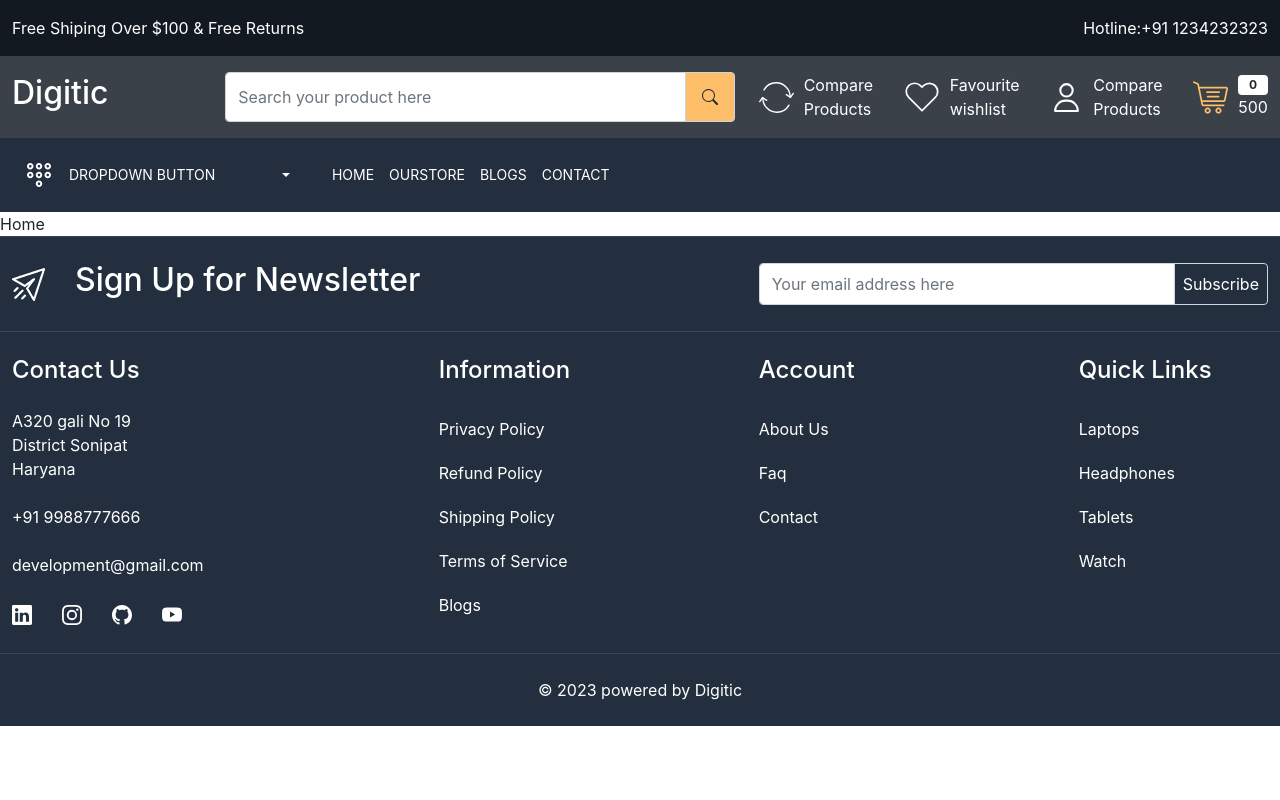
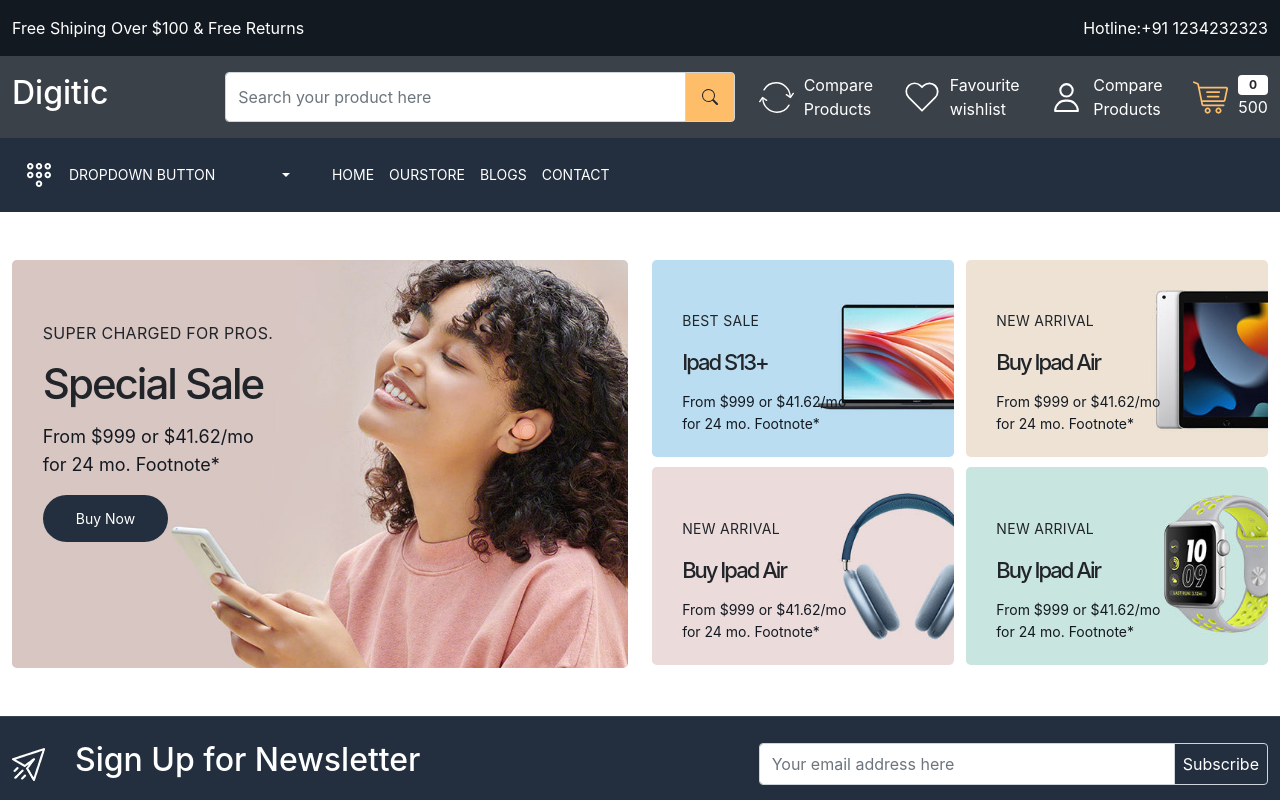
Before and after one commit to nishadamit/ecommerce-mern, a React (Create React App) app in the folder frontend/: page / in a window 1280 px wide. Shown: the top 800 px of the page. Built offline with nearby package versions, Linux system fonts and the light colour scheme.

Commit message:
home section-1 added

```diff
--- a/frontend/public/index.html
+++ b/frontend/public/index.html
@@ -10,21 +10,28 @@
       content="Web site created using create-react-app"
     />
     <link rel="apple-touch-icon" href="%PUBLIC_URL%/logo192.png" />
-    <link rel="preconnect" href="https://fonts.googleapis.com">
-    <link rel="preconnect" href="https://fonts.gstatic.com" crossorigin>
-    <link href="https://fonts.googleapis.com/css2?family=Rubik:wght@300;400;500;600;700;800&display=swap" rel="stylesheet">
+    <link rel="preconnect" href="https://fonts.googleapis.com" />
+    <link rel="preconnect" href="https://fonts.gstatic.com" crossorigin />
+    <link
+      href="https://fonts.googleapis.com/css2?family=Rubik:wght@300;400;500;600;700;800&display=swap"
+      rel="stylesheet"
+    />
     <link
       href="https://cdn.jsdelivr.net/npm/bootstrap@5.0.2/dist/css/bootstrap.min.css"
       rel="stylesheet"
-      integrity="sha384-EVSTQN3/azprG1Anm3QDgpJLIm9Nao0Yz1ztcQTwFspd3yD65VohhpuuCOmLASjC" crossorigin="anonymous"
-    >
+      integrity="sha384-EVSTQN3/azprG1Anm3QDgpJLIm9Nao0Yz1ztcQTwFspd3yD65VohhpuuCOmLASjC"
+      crossorigin="anonymous"
+    />
     <link rel="manifest" href="%PUBLIC_URL%/manifest.json" />
     <title>E-Commerce App</title>
   </head>
   <body>
     <noscript>You need to enable JavaScript to run this app.</noscript>
     <div id="root"></div>
-    <script src="https://cdn.jsdelivr.net/npm/bootstrap@5.0.2/dist/js/bootstrap.bundle.min.js" integrity="sha384-MrcW6ZMFYlzcLA8Nl+NtUVF0sA7MsXsP1UyJoMp4YLEuNSfAP+JcXn/tWtIaxVXM" crossorigin="anonymous">
-    </script>
+    <script
+      src="https://cdn.jsdelivr.net/npm/bootstrap@5.0.2/dist/js/bootstrap.bundle.min.js"
+      integrity="sha384-MrcW6ZMFYlzcLA8Nl+NtUVF0sA7MsXsP1UyJoMp4YLEuNSfAP+JcXn/tWtIaxVXM"
+      crossorigin="anonymous"
+    ></script>
   </body>
 </html>
--- a/frontend/src/App.css
+++ b/frontend/src/App.css
@@ -8,6 +8,8 @@
   --color-3b4149: #3b4149;
   --color-febd69: #febd69;
   --color-232f3e: #232f3e;
+  --color-bf4800: #bf4800;
+  --color-f5f5f7: #f5f5f7;
 }
 body {
   font-family: "Rubik", sans-serif;
@@ -28,6 +30,19 @@ a {
 }
 .g-30 {
   gap: 30px;
+}
+
+.button {
+  background-color: var(--color-232f3e);
+  color: white;
+  font-size: 14px;
+  padding: 13px 33px;
+  border-radius: 25px;
+  transition: all 0.5s ease-in;
+}
+.button:hover {
+  background-color: var(--color-febd69);
+  color: #131921;
 }
 
 /* header starts here  */
@@ -90,3 +105,63 @@ footer .input-group-text {
   padding: 8px 17px;
 }
 /* footer ends here  */
+
+/* hoem starts here  */
+.main-banner-content {
+  top: 15%;
+  left: 5%;
+}
+.main-banner-content h4 {
+  font-size: 16px;
+  line-height: 24px;
+  font-weight: 400;
+  color: var(--color-bf480);
+  margin: 0 0 12px;
+  letter-spacing: 0.3px;
+  text-transform: uppercase;
+}
+.main-banner-content h5 {
+  font-size: 42px;
+  line-height: 54px;
+  font-weight: 500;
+  margin: 0 0 12px;
+  letter-spacing: -2px;
+  text-transform: none;
+}
+.main-banner-content p {
+  font-size: 18px;
+  line-height: 28px;
+  letter-spacing: 0.4;
+  color: var(--color-131921);
+}
+.small-banner {
+  width: 49%;
+}
+.small-banner-content {
+  top: 25%;
+  left: 10%;
+}
+.small-banner-content h4 {
+  font-size: 14px;
+  line-height: 24px;
+  font-weight: 400;
+  color: var(--color-bf480);
+  margin: 0 0 12px;
+  letter-spacing: 0.3px;
+  text-transform: uppercase;
+}
+.small-banner-content h5 {
+  font-size: 22px;
+  line-height: 34px;
+  font-weight: 500;
+  margin: 0 0 12px;
+  letter-spacing: -2px;
+  text-transform: none;
+}
+.small-banner-content p {
+  font-size: 14px;
+  line-height: 22px;
+  letter-spacing: 0.4;
+  color: var(--color-131921);
+}
+/* home ends here */
--- a/frontend/src/components/Footer.jsx
+++ b/frontend/src/components/Footer.jsx
@@ -1,13 +1,6 @@
 import React from "react";
 import { Link } from "react-router-dom";
-import {
-  BsLinkedin,
-  BsInstagram,
-  BsGithub,
-  BsYoutube,
-  BsTwitter,
-  BsFacebook,
-} from "react-icons/bs";
+import { BsLinkedin, BsInstagram, BsGithub, BsYoutube } from "react-icons/bs";
 
 const Footer = () => {
   return (
@@ -22,15 +15,15 @@ const Footer = () => {
               </div>
             </div>
             <div className="col-5">
-              <div class="input-group">
+              <div className="input-group">
                 <input
                   type="text"
-                  class="form-control py-1"
+                  className="form-control py-1"
                   placeholder="Your email address here"
                   aria-label="Your email address here"
                   aria-describedby="basic-addon2"
                 />
-                <span class="input-group-text p-2" id="basic-addon2">
+                <span className="input-group-text p-2" id="basic-addon2">
                   Subscribe
                 </span>
               </div>
--- a/frontend/src/components/Header.jsx
+++ b/frontend/src/components/Header.jsx
@@ -33,15 +33,15 @@ const Header = () => {
               </Link>
             </div>
             <div className="col-5">
-              <div class="input-group">
+              <div className="input-group">
                 <input
                   type="text"
-                  class="form-control py-2"
+                  className="form-control py-2"
                   placeholder="Search your product here"
                   aria-label="Search your product here"
                   aria-describedby="basic-addon2"
                 />
-                <span class="input-group-text p-3" id="basic-addon2">
+                <span className="input-group-text p-3" id="basic-addon2">
                   <BsSearch className="fs-6" />{" "}
                 </span>
               </div>
@@ -100,7 +100,7 @@ const Header = () => {
                       data-bs-toggle="dropdown"
                       aria-expanded="false"
                     >
-                      <img src="images/menu.svg" />
+                      <img src="images/menu.svg" alt="menu" />
                       <span className="me-5 inline-block">Dropdown button</span>
                     </button>
                     <ul
--- a/frontend/src/pages/Home.jsx
+++ b/frontend/src/pages/Home.jsx
@@ -1,9 +1,99 @@
-import React from 'react'
+import React from "react";
+import { Link } from "react-router-dom";
 
 const Home = () => {
   return (
-    <div>Home</div>
-  )
-}
+    <>
+      <div className="home-wrapper-1 py-5">
+        <div className="container-xxl">
+          <div className="row">
+            <div className="col-6">
+              <div className="main-banner position-relative">
+                <img
+                  src="images/main-banner-1.jpg"
+                  alt="main-banner-1"
+                  className="img-fluid rounded-3"
+                />
+                <div className="main-banner-content position-absolute">
+                  <h4>SUPER CHARGED FOR PROS.</h4>
+                  <h5>Special Sale</h5>
+                  <p>
+                    From $999 or $41.62/mo <br />
+                    for 24 mo. Footnote*
+                  </p>
+                  <Link className="button">Buy Now</Link>
+                </div>
+              </div>
+            </div>
+            <div className="col-6">
+              <div className="d-flex flex-wrap g-10 justify-content-between align-items-center">
+                <div className="small-banner position-relative">
+                  <img
+                    src="images/catbanner-01.jpg"
+                    alt="main-banner-1"
+                    className="img-fluid rounded-3"
+                  />
+                  <div className="small-banner-content position-absolute">
+                    <h4>Best sale</h4>
+                    <h5>Ipad S13+</h5>
+                    <p>
+                      From $999 or $41.62/mo <br />
+                      for 24 mo. Footnote*
+                    </p>
+                  </div>
+                </div>
+                <div className="small-banner position-relative">
+                  <img
+                    src="images/catbanner-03.jpg"
+                    alt="main-banner-1"
+                    className="img-fluid rounded-3"
+                  />
+                  <div className="small-banner-content position-absolute">
+                    <h4>NEW ARRIVAL</h4>
+                    <h5>Buy Ipad Air</h5>
+                    <p>
+                      From $999 or $41.62/mo <br />
+                      for 24 mo. Footnote*
+                    </p>
+                  </div>
+                </div>
+                <div className="small-banner position-relative">
+                  <img
+                    src="images/catbanner-04.jpg"
+                    alt="main-banner-1"
+                    className="img-fluid rounded-3"
+                  />
+                  <div className="small-banner-content position-absolute">
+                    <h4>NEW ARRIVAL</h4>
+                    <h5>Buy Ipad Air</h5>
+                    <p>
+                      From $999 or $41.62/mo <br />
+                      for 24 mo. Footnote*
+                    </p>
+                  </div>
+                </div>
+                <div className="small-banner position-relative">
+                  <img
+                    src="images/catbanner-02.jpg"
+                    alt="main-banner-1"
+                    className="img-fluid rounded-3"
+                  />
+                  <div className="small-banner-content position-absolute">
+                    <h4>NEW ARRIVAL</h4>
+                    <h5>Buy Ipad Air</h5>
+                    <p>
+                      From $999 or $41.62/mo <br />
+                      for 24 mo. Footnote*
+                    </p>
+                  </div>
+                </div>
+              </div>
+            </div>
+          </div>
+        </div>
+      </div>
+    </>
+  );
+};
 
-export default Home
+export default Home;
```
